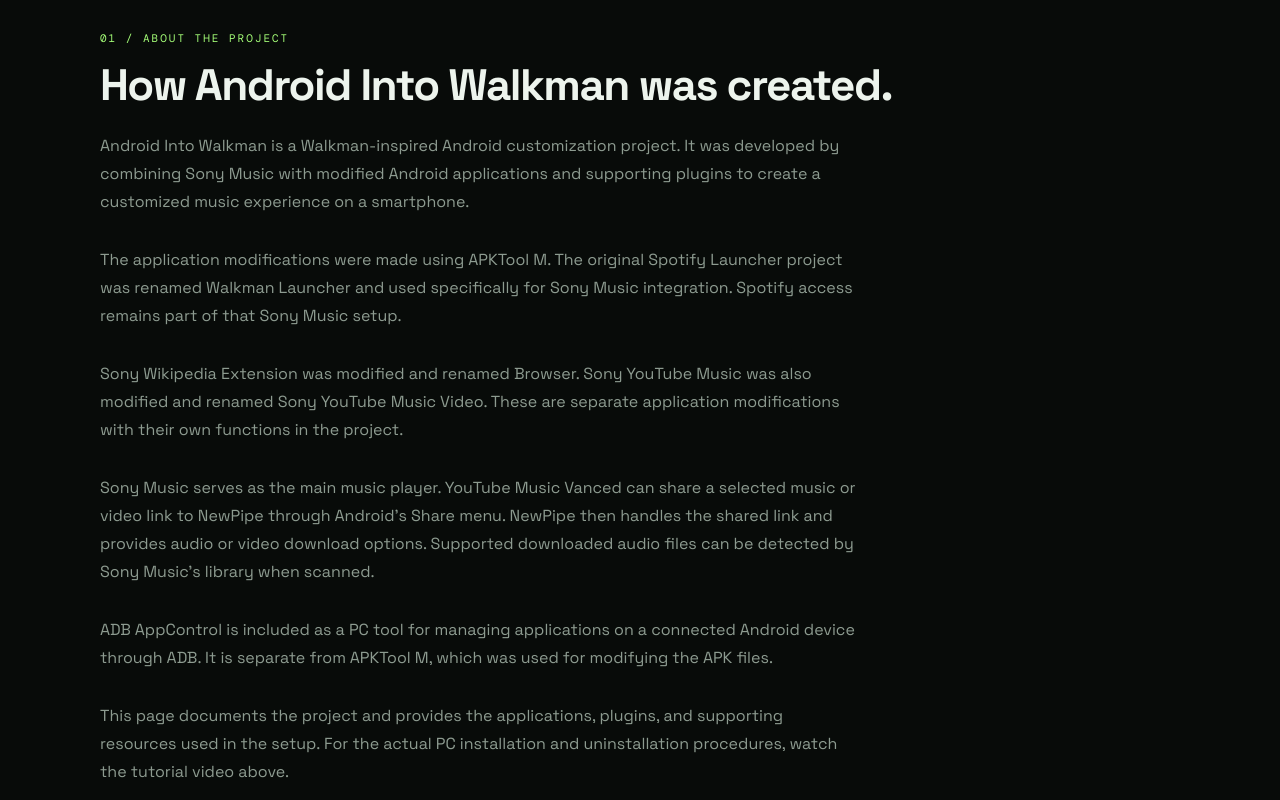
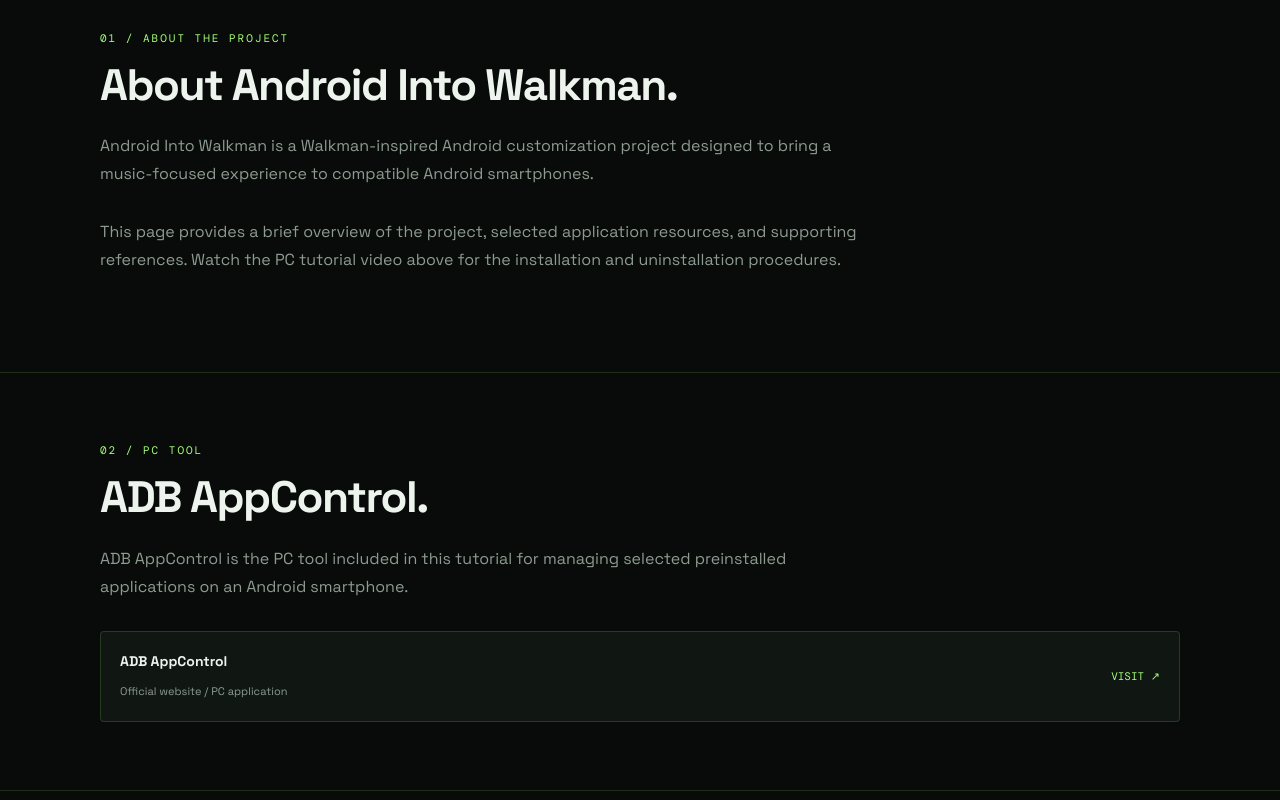
Before and after one commit to DiskarteTechPH/DiskarteTechPH.github.io, a plain HTML site: page pc-tutorial.html in a window 1280 px wide. Shown: the part 1440-2240 px from the top of the page. Drawn offline with nearby package versions, Linux system fonts and the light colour scheme.

Commit message:
Update pc-tutorial.html

```diff
--- a/pc-tutorial.html
+++ b/pc-tutorial.html
@@ -6,7 +6,7 @@
 
   <title>Android Into Walkman — PC Tutorial | DISKARTE TECH PH</title>
 
-  <meta name="description" content="Android Into Walkman PC Tutorial by DISKARTE TECH PH. Discover how the project was created, watch the PC setup process, and find the applications, plugins, Sony Music resources, and ADB AppControl used in the project.">
+  <meta name="description" content="Android Into Walkman PC Tutorial by DISKARTE TECH PH. Discover the project, watch the PC setup process, and find selected applications, plugins, Sony Music resources, and ADB AppControl.">
 
   <meta name="theme-color" content="#080b09">
 
@@ -359,8 +359,8 @@
 
     <p class="hero-description">
       A PC tutorial showing how to turn an Android smartphone
-      into a Walkman-inspired music player, along with the
-      applications and tools used in the setup.
+      into a Walkman-inspired music player, along with selected
+      applications and resources for the setup.
     </p>
 
     <div class="meta mono">
@@ -408,54 +408,19 @@
         01 / ABOUT THE PROJECT
       </div>
 
-      <h2>How Android Into Walkman was created.</h2>
+      <h2>About Android Into Walkman.</h2>
 
       <p class="section-intro">
         Android Into Walkman is a Walkman-inspired Android
-        customization project. It was developed by combining
-        Sony Music with modified Android applications and
-        supporting plugins to create a customized music
-        experience on a smartphone.
+        customization project designed to bring a music-focused
+        experience to compatible Android smartphones.
       </p>
 
       <p class="section-intro">
-        The application modifications were made using APKTool M.
-        The original Spotify Launcher project was renamed
-        Walkman Launcher and used specifically for Sony Music
-        integration. Spotify access remains part of that
-        Sony Music setup.
-      </p>
-
-      <p class="section-intro">
-        Sony Wikipedia Extension was modified and renamed
-        Browser. Sony YouTube Music was also modified and
-        renamed Sony YouTube Music Video. These are separate
-        application modifications with their own functions
-        in the project.
-      </p>
-
-      <p class="section-intro">
-        Sony Music serves as the main music player. YouTube
-        Music Vanced can share a selected music or video link
-        to NewPipe through Android's Share menu. NewPipe then
-        handles the shared link and provides audio or video
-        download options. Supported downloaded audio files
-        can be detected by Sony Music's library when scanned.
-      </p>
-
-      <p class="section-intro">
-        ADB AppControl is included as a PC tool for managing
-        applications on a connected Android device through ADB.
-        It is separate from APKTool M, which was used for
-        modifying the APK files.
-      </p>
-
-      <p class="section-intro">
-        This page documents the project and provides the
-        applications, plugins, and supporting resources used
-        in the setup. For the actual PC installation and
-        uninstallation procedures, watch the tutorial video
-        above.
+        This page provides a brief overview of the project,
+        selected application resources, and supporting references.
+        Watch the PC tutorial video above for the installation
+        and uninstallation procedures.
       </p>
 
     </div>
@@ -568,7 +533,7 @@
             <strong>YouTube Music Plugin ReVanced (2025)</strong>
             <small>MEGA archive</small>
           </div>
-          <a href="https://mega.nz/file/ldpFEBpR#DnD0tr342oBE5YHwZAhADJ922xDcJ421wVgjjWA9c"
+          <a href="https://mega.nz/file/ldpFEBpR#DnD0tr342oBE5YHwZAhWaADJ922xDcJ421wVgjjWA9c"
              target="_blank" rel="noopener noreferrer">MEGA ↗</a>
         </div>
 
```
